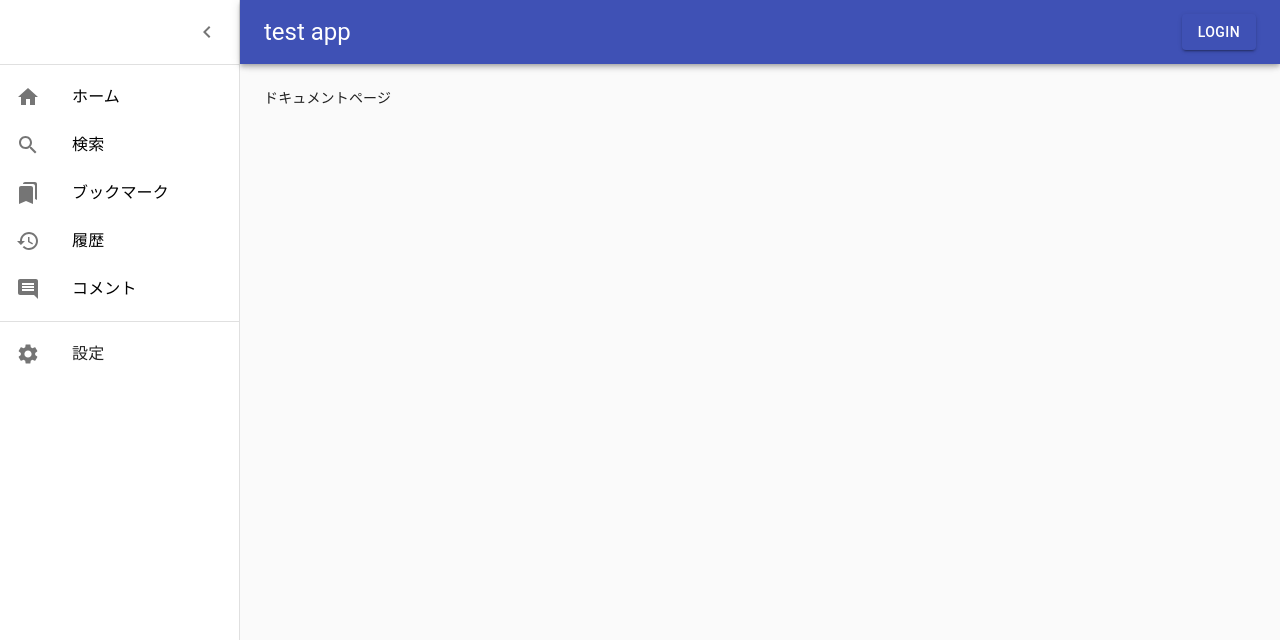
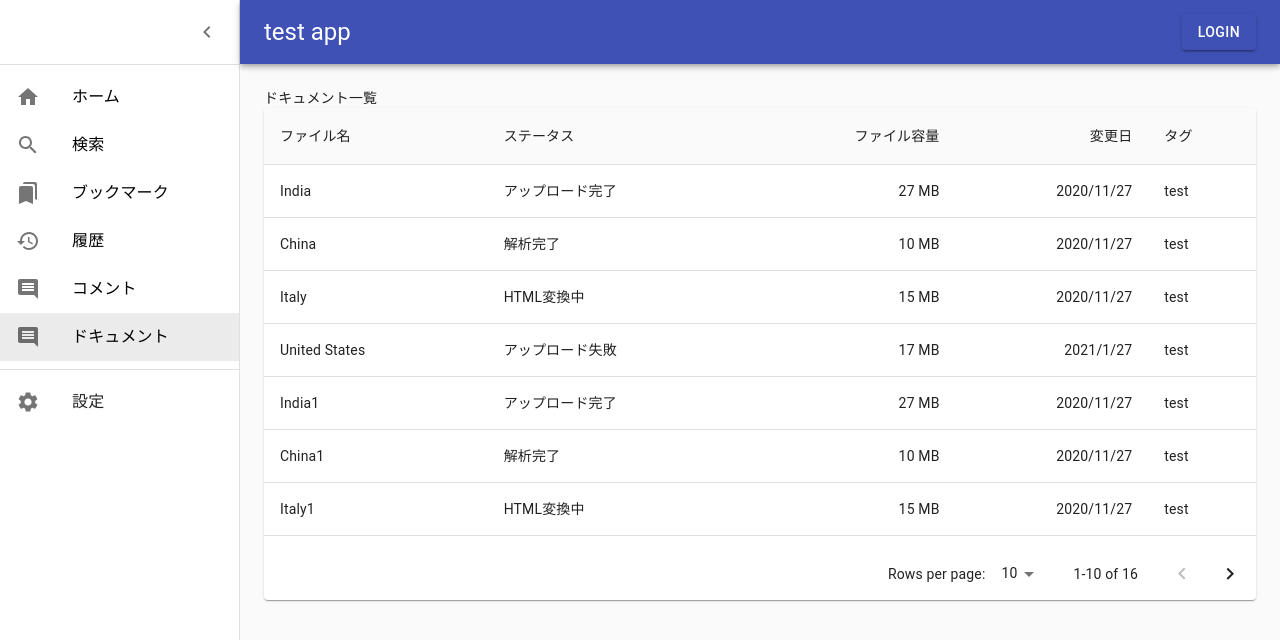
Before and after one commit to ochi-tama/react-test, a React (Create React App) app: page /documents in a window 1280 px wide. Shown: the top 640 px of the page. Built offline with nearby package versions, Linux system fonts and the light colour scheme; no server answers.

Commit message:
ドキュメント一覧の仮置き

```diff
--- a/src/components/Layout/ExpandableDrawer.tsx
+++ b/src/components/Layout/ExpandableDrawer.tsx
@@ -83,6 +83,14 @@ export default function ExpandbleDrawer({
             <ListItemText primary={'コメント'} />
           </ListItem>
         </StyledNavLink>
+        <StyledNavLink exact to="/documents">
+          <ListItem button>
+            <ListItemIcon>
+              <CommentIcon />
+            </ListItemIcon>
+            <ListItemText primary={'ドキュメント'} />
+          </ListItem>
+        </StyledNavLink>
       </List>
       <Divider />
       <List>
--- a/src/pages/Document/Document.tsx
+++ b/src/pages/Document/Document.tsx
@@ -1,7 +1,163 @@
 import React from 'react'
+import Paper from '@material-ui/core/Paper'
+import Table from '@material-ui/core/Table'
+import TableBody from '@material-ui/core/TableBody'
+import TableCell from '@material-ui/core/TableCell'
+import TableContainer from '@material-ui/core/TableContainer'
+import TableHead from '@material-ui/core/TableHead'
+import TablePagination from '@material-ui/core/TablePagination'
+import TableRow from '@material-ui/core/TableRow'
+import Grid from '@material-ui/core/Grid'
+import styled from 'styled-components'
+
+interface Column {
+  id: 'name' | 'modifiedAt' | 'fileSize' | 'status' | 'tags'
+  columnName: string
+  minWidth?: number
+  align?: 'right' | 'left'
+  format?: (value: string) => string
+}
+
+const columns: Column[] = [
+  { id: 'name', columnName: 'ファイル名' },
+  { id: 'status', columnName: 'ステータス' },
+  {
+    id: 'fileSize',
+    columnName: 'ファイル容量',
+    align: 'right'
+  },
+  {
+    id: 'modifiedAt',
+    columnName: '変更日',
+    align: 'right'
+  },
+  {
+    id: 'tags',
+    columnName: 'タグ'
+  }
+]
+
+interface Data {
+  name: string
+  status: string
+  fileSize: string
+  modifiedAt: string
+  tags: string
+}
+
+function createData(
+  name: string,
+  status: string,
+  fileSize: number,
+  modifiedAt: string,
+  tags: string
+): Data {
+  const fileMbSize = `${fileSize} MB`
+  return { name, status, fileSize: fileMbSize, modifiedAt, tags }
+}
+
+const rows = [
+  createData('India', 'アップロード完了', 27, '2020/11/27', 'test'),
+  createData('China', '解析完了', 10, '2020/11/27', 'test'),
+  createData('Italy', 'HTML変換中', 15, '2020/11/27', 'test'),
+  createData('United States', 'アップロード失敗', 17, '2021/1/27', 'test'),
+  createData('India1', 'アップロード完了', 27, '2020/11/27', 'test'),
+  createData('China1', '解析完了', 10, '2020/11/27', 'test'),
+  createData('Italy1', 'HTML変換中', 15, '2020/11/27', 'test'),
+  createData('United States1', 'アップロード失敗', 17, '2021/1/27', 'test'),
+  createData('India2', 'アップロード完了', 27, '2020/11/27', 'test'),
+  createData('China2', '解析完了', 10, '2020/11/27', 'test'),
+  createData('Italy2', 'HTML変換中', 15, '2020/11/27', 'test'),
+  createData('United States2', 'アップロード失敗', 17, '2021/1/27', 'test'),
+  createData('India3', 'アップロード完了', 27, '2020/11/27', 'test'),
+  createData('China3', '解析完了', 10, '2020/11/27', 'test'),
+  createData('Italy3', 'HTML変換中', 15, '2020/11/27', 'test'),
+  createData('United States3', 'アップロード失敗', 17, '2021/1/27', 'test')
+]
 
 function Document(): JSX.Element {
-  return <div>ドキュメントページ</div>
+  const [page, setPage] = React.useState(0)
+  const [rowsPerPage, setRowsPerPage] = React.useState(10)
+
+  const handleChangePage = (event: unknown, newPage: number) => {
+    setPage(newPage)
+  }
+
+  const handleChangeRowsPerPage = (
+    event: React.ChangeEvent<HTMLInputElement>
+  ) => {
+    setRowsPerPage(+event.target.value)
+    setPage(0)
+  }
+  return (
+    <Grid container xs={12}>
+      <Grid item xs={12} spacing={2}>
+        ドキュメント一覧
+      </Grid>
+      <Grid item xs={12}>
+        <RootPaper>
+          <StyledTableContainer>
+            <Table stickyHeader aria-label="sticky table">
+              <TableHead>
+                <TableRow>
+                  {columns.map((column) => (
+                    <TableCell
+                      key={column.id}
+                      align={column.align}
+                      style={{ minWidth: column.minWidth }}
+                    >
+                      {column.columnName}
+                    </TableCell>
+                  ))}
+                </TableRow>
+              </TableHead>
+              <TableBody>
+                {rows
+                  .slice(page * rowsPerPage, page * rowsPerPage + rowsPerPage)
+                  .map((row) => {
+                    return (
+                      <TableRow
+                        hover
+                        role="checkbox"
+                        tabIndex={-1}
+                        key={row.name}
+                      >
+                        {columns.map((column) => {
+                          const value = row[column.id]
+                          return (
+                            <TableCell key={column.id} align={column.align}>
+                              {column.format && typeof value === 'number'
+                                ? column.format(value)
+                                : value}
+                            </TableCell>
+                          )
+                        })}
+                      </TableRow>
+                    )
+                  })}
+              </TableBody>
+            </Table>
+          </StyledTableContainer>
+          <TablePagination
+            rowsPerPageOptions={[10, 25, 100]}
+            component="div"
+            count={rows.length}
+            rowsPerPage={rowsPerPage}
+            page={page}
+            onChangePage={handleChangePage}
+            onChangeRowsPerPage={handleChangeRowsPerPage}
+          />
+        </RootPaper>
+      </Grid>
+    </Grid>
+  )
 }
 
+const RootPaper = styled(Paper)`
+  width: 100%;
+`
+const StyledTableContainer = styled(TableContainer)`
+  max-height: 440px;
+`
+
 export default Document
```
